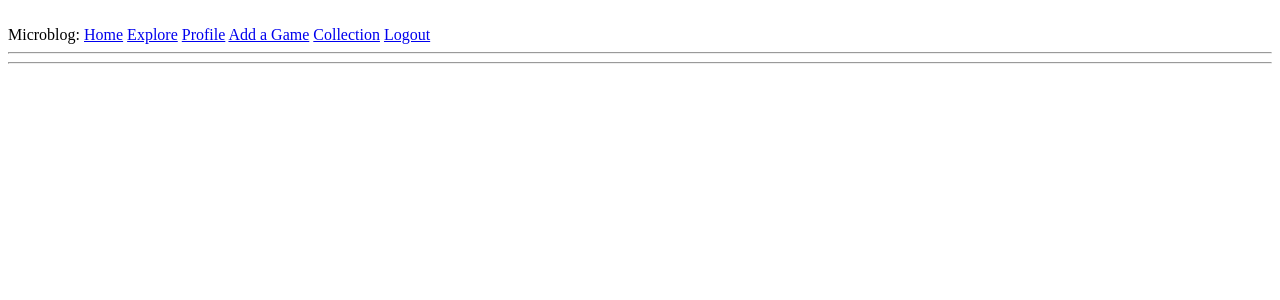
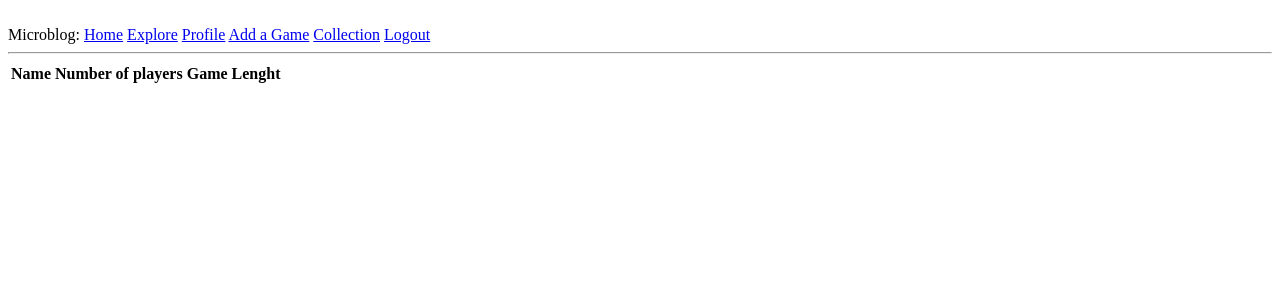
Before and after one commit to Elesh-Norn/Boardgame_Roulette, a Flask app: page /collection in a window 1280 px wide. Shown: the top 300 px of the page. Run offline with Flask 2, Linux system fonts and the light colour scheme; the visitor is signed in with stand-in values (Sample User, id 1); data comes from the database, SQL or seed files in the repository; both versions use the stored data as it was after the commit; data that the repository does not hold is empty.

Commit message:
Making the collection prettier

```diff
--- a/app/templates/collection.html
+++ b/app/templates/collection.html
@@ -1,7 +1,13 @@
 {% extends "base.html" %}
 
 {% block content %}
-<hr>
+<table>
+    <tr>
+        <th>Name</th>
+        <th>Number of players</th>
+        <th>Game Lenght<th>
+    </tr>
+
     {% for game in games %}
     {% include '_game.html' %}
     {% endfor %}
@@ -11,5 +17,5 @@
     {% if next_url %}
 <a href="{{ next_url }}">Older posts</a>
     {% endif %}
-
+</table>
 {% endblock %}
```
Also changed, not shown: app/templates/_game.html (+8 -6 lines), tests/test_collection.py (+22 -17 lines), app.db.
